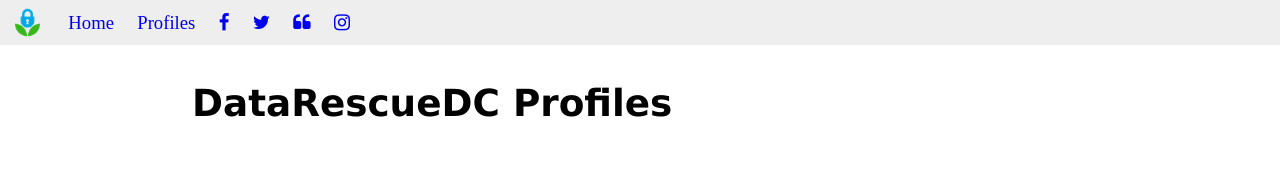
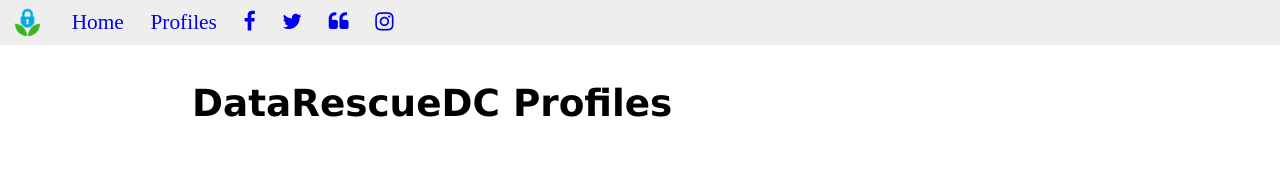
Before and after one commit to datarefuge/datarescue-dc, a Jekyll site: the page built from profiles/index.html, in a window 1280 px wide. Shown: the top 191 px of the page. Built offline with Jekyll 4.4.1, drawn with Linux system fonts in a browser that asks for light colours.

Commit message:
small changes for mobile

```diff
--- a/css/style.css
+++ b/css/style.css
@@ -102,4 +102,8 @@
     float: left;
   }
 
+  #bar {
+    font-size: 16pt;
+  }
+
 }
```
